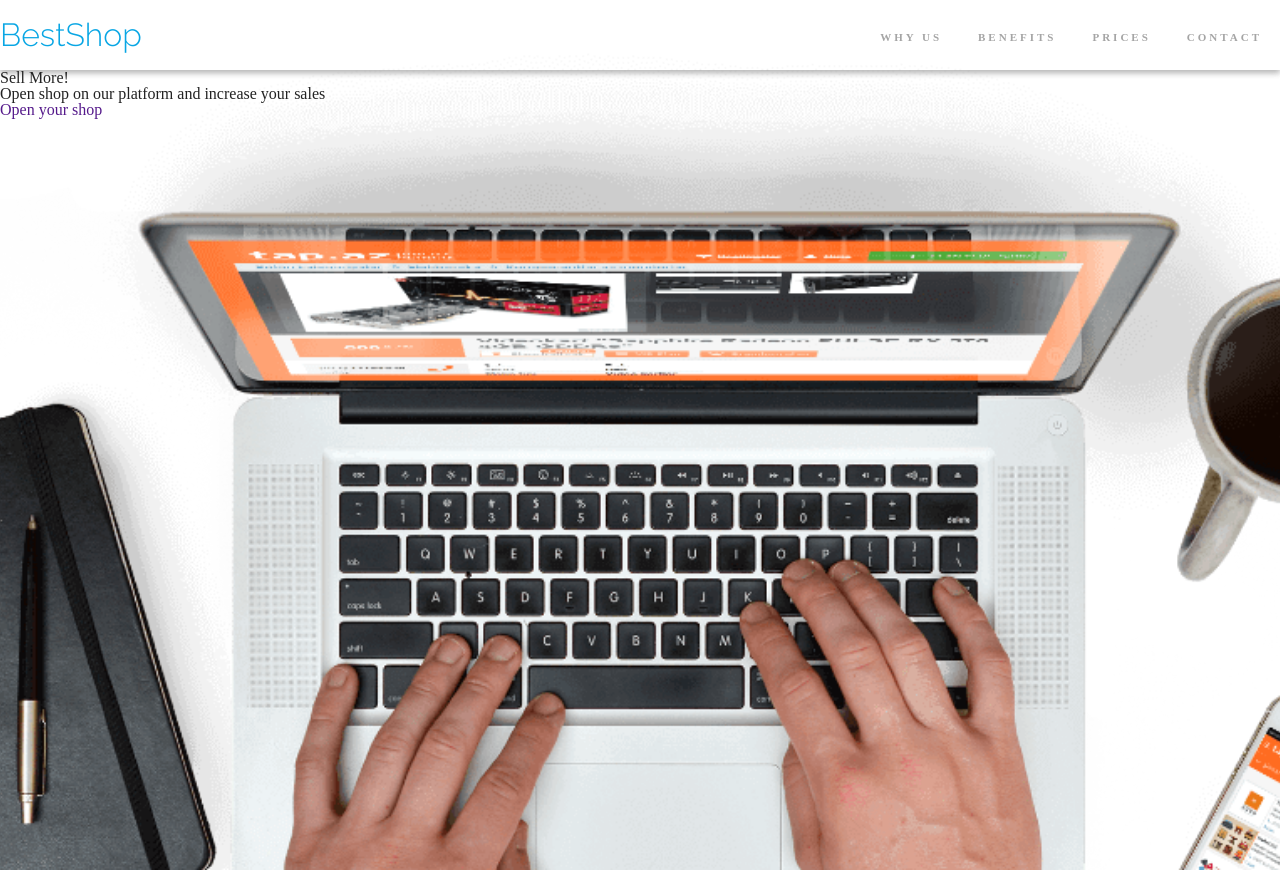
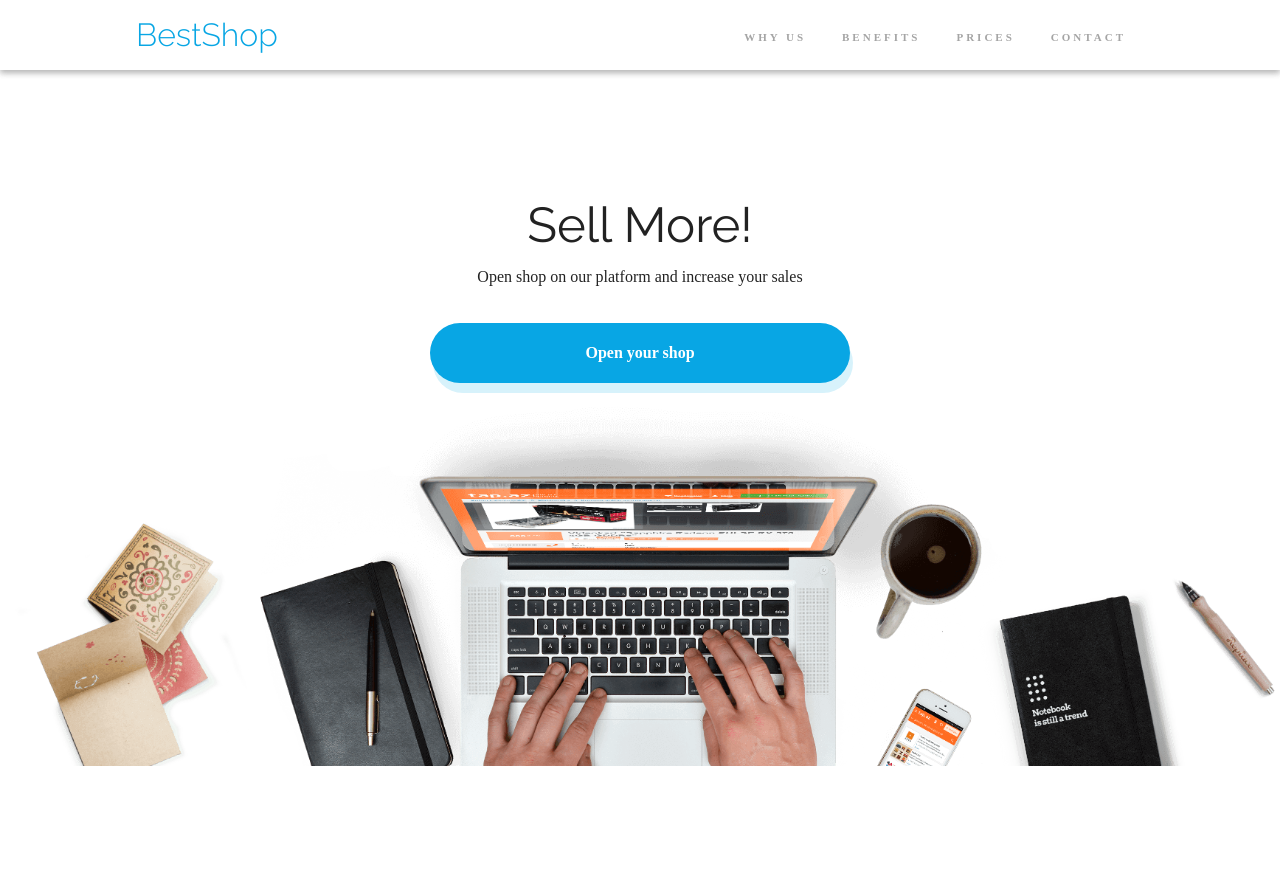
Before and after one commit to Bagrianow/BestShop, a plain HTML site: page index.html in a window 1280 px wide. After the commit the page ends 800 px from the top, so only its background shows below. Drawn offline with Linux system fonts and the light colour scheme.

Commit message:
main page css update according to task

```diff
--- a/css/style.css
+++ b/css/style.css
@@ -7,19 +7,16 @@
     --forth-red: #FB3B64;
     --fifth-green: #55DFB4;
     --color-primary-shadow: rgba(7, 172, 230, .16);
-
+    --button-radius: 35px;
+}
+* {
+    box-sizing: border-box;
 }
 
 html {
     font-size: 16px;
 }
-body {
-    background-image: url("./images/Background.png");
-    background-position: bottom ;
-    background-size: cover;
-    background-repeat: no-repeat;
-    font-family: var(--font-open-sans);
-}
+
 
 .container1 {}
 
@@ -40,10 +37,12 @@ body {
     font-weight: 300;
     color: var(--primary-blue);
     text-decoration: none;
+    margin-left: 136px;
 }
 
 .header__wrapper .menu {
     display: flex;
+    margin-right: 136px;
 }
 .header__wrapper .menu__item {
     color: var(--third-grey);
@@ -62,15 +61,43 @@ body {
 }
 
 .main__wrapper {
+    display: flex;
+    flex-direction: column;
+    align-items: center;
+}
+.main__content {
+    margin-top: 130px;
+    text-align: center;
+}
+.main__wrapper .text__hdl{
+    font-family: var(--font-raleway);
+    font-size: 3.0625rem;
+}
+.main__wrapper .text__lead{
+    margin-top: 20px;
+    margin-bottom: 38px;
+}
+.opening__image {
     width: 100%;
-    height: 800px;
+    height: auto;
+}
 
+.btn {
+    color: white;
+    font-weight: bold;
+    display: inline-block;
+    text-decoration: none;
+    padding: 16px 65px;
+    border-radius: var(--button-radius);
+    box-shadow: 3px 10px 14px var(--color-primary-shadow);
 }
-.main__wrapper .text__hdl{}
-.main__wrapper .text__lead{}
+.btn--primary {
+    background-color: var(--primary-blue);
+    border-radius: var(--button-radius);
+    box-shadow: 3px 10px var(--color-primary-shadow);
+    text-decoration: none;
+}
 
-.btn_primary {
-    cursor: pointer;
-    text-decoration: none;
-
+.btn--large {
+    padding: 22px 155px;
 }
--- a/index.html
+++ b/index.html
@@ -28,10 +28,13 @@
 </header>
 <main>
     <section class="main__wrapper">
-        <h1 class="text__hdl">Sell More!</h1>
-        <p class="text__lead">Open shop on our platform and increase your sales</p>
-        <a href="" class="btn_primary">Open your shop</a>
-</section>
+        <div class="main__content">
+            <h1 class="text__hdl">Sell More!</h1>
+            <p class="text__lead">Open shop on our platform and increase your sales</p>
+            <a href="" class="btn btn--primary btn--large">Open your shop</a>
+        </div>
+        <img src="./css/images/Background.png" alt="" class="opening__image">
+    </section>
 </main>
 
 </body>
```
